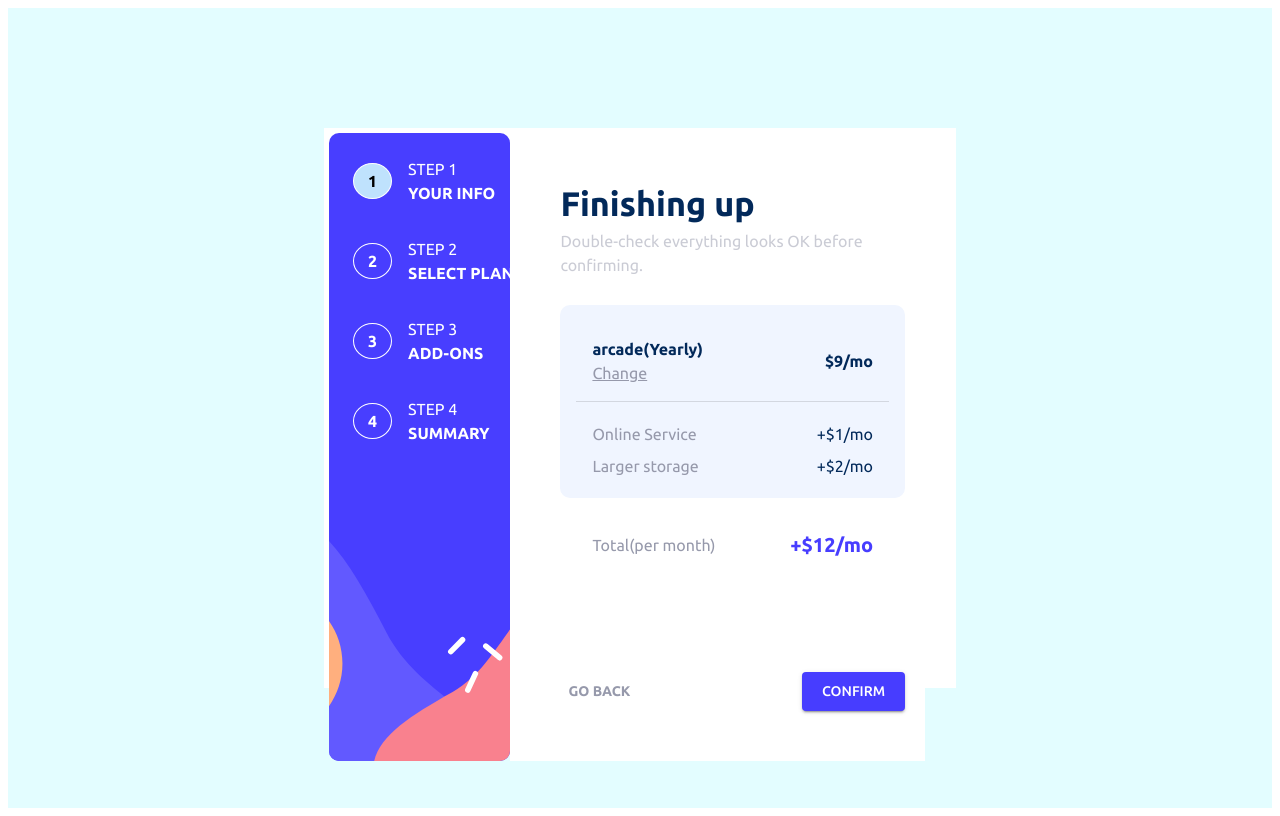
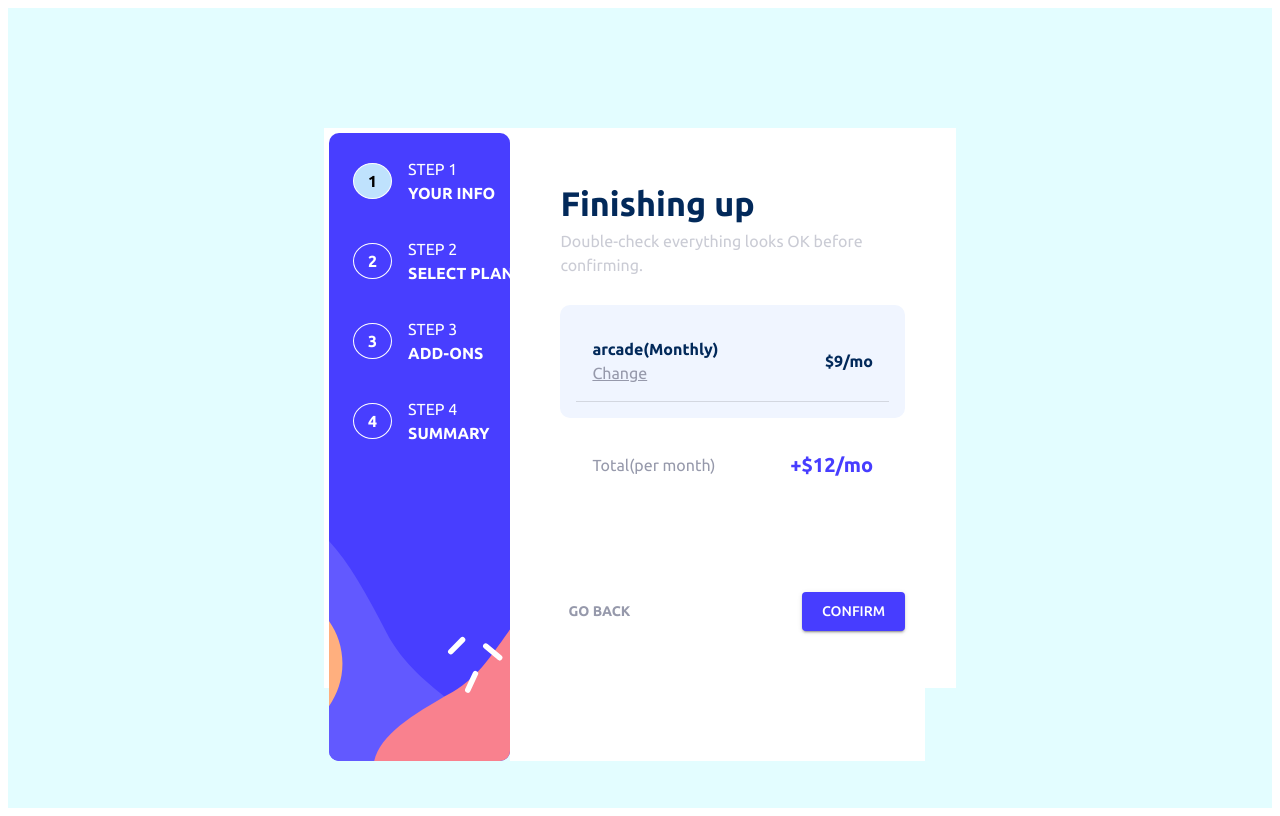
Before and after one commit to a656q59/multi_step_form, a React (Vite) app: page /finisher in a window 1280 px wide. Built offline with nearby package versions, Linux system fonts and the light colour scheme.

Commit message:
Updated Finisher component to destructure props for improved readability; modified pricing display logic based on selected plan and added conditional rendering for additional addons.

```diff
--- a/src/pages/Finisher.jsx
+++ b/src/pages/Finisher.jsx
@@ -6,9 +6,8 @@ import Typography from '@mui/material/Typography';
 import Divider from '@mui/material/Divider';
 
 
-const Finisher = (plan, addons, selectedItem ) => {
+const Finisher = ({ plan, addons, selectedItem, selectedPrice } ) => {
     const navigate = useNavigate();
-    console.log(plan.addons,"<-----------plan, addons, selectedItem -------------")
     return (
         <Template
             title="Finishing up"
@@ -19,7 +18,7 @@ const Finisher = (plan, addons, selectedItem ) => {
                 <Box sx={{ display: "flex", justifyContent: "space-between", alignItems: "center" }} p={2}>
                     <Box>
                         <Typography sx={{ fontWeight: "600" }} color="hsl(213, 96%, 18%)">
-                            {plan.selectedItem}
+                            {selectedItem}
                             {plan?"(Yearly)":"(Monthly)"}
                         </Typography>
 
@@ -29,12 +28,13 @@ const Finisher = (plan, addons, selectedItem ) => {
 
                     </Box>
                     <Typography sx={{ fontWeight: "600" }} color="hsl(213, 96%, 18%)">
-                        $9/mo
+                        ${selectedPrice}
                     </Typography>
                 </Box>
                 <Divider />
 
-                <Box mt={2} sx={{ display: "flex", justifyContent: "space-between", alignItems: "center" }} px={2} py={.5}>
+                {
+                  addons.onlineService && <Box mt={2} sx={{ display: "flex", justifyContent: "space-between", alignItems: "center" }} px={2} py={.5}>
                     <Box>
                         <Typography sx={{ color: 'hsl(231, 11%, 63%)' }}>
                             Online Service
@@ -42,11 +42,13 @@ const Finisher = (plan, addons, selectedItem ) => {
 
                     </Box>
                     <Typography color="hsl(213, 96%, 18%)">
-                        +$1/mo
+                        +{plan?"$10/yr":"$1/mo"}
                     </Typography>
                 </Box>
+                }
 
-                <Box sx={{ display: "flex", justifyContent: "space-between", alignItems: "center" }} px={2} py={.5}>
+{addons.largerStorage
+ &&<Box sx={{ display: "flex", justifyContent: "space-between", alignItems: "center" }} px={2} py={.5}>
                     <Box>
                         <Typography sx={{ color: 'hsl(231, 11%, 63%)' }}>
                             Larger storage
@@ -54,9 +56,24 @@ const Finisher = (plan, addons, selectedItem ) => {
 
                     </Box>
                     <Typography color="hsl(213, 96%, 18%)">
-                        +$2/mo
+                    +{plan?"$20/yr":"$2/mo"}
                     </Typography>
-                </Box>
+                </Box>}
+
+                {addons.customizableProfile
+ &&<Box sx={{ display: "flex", justifyContent: "space-between", alignItems: "center" }} px={2} py={.5}>
+                    <Box>
+                        <Typography sx={{ color: 'hsl(231, 11%, 63%)' }}>
+                        Customizable Profile
+                        </Typography>
+
+                    </Box>
+                    <Typography color="hsl(213, 96%, 18%)">
+                   +{plan?"$20/yr":"$2/mo"}
+                    </Typography>
+                </Box>}
+
+
 
 
             </Box>
```
